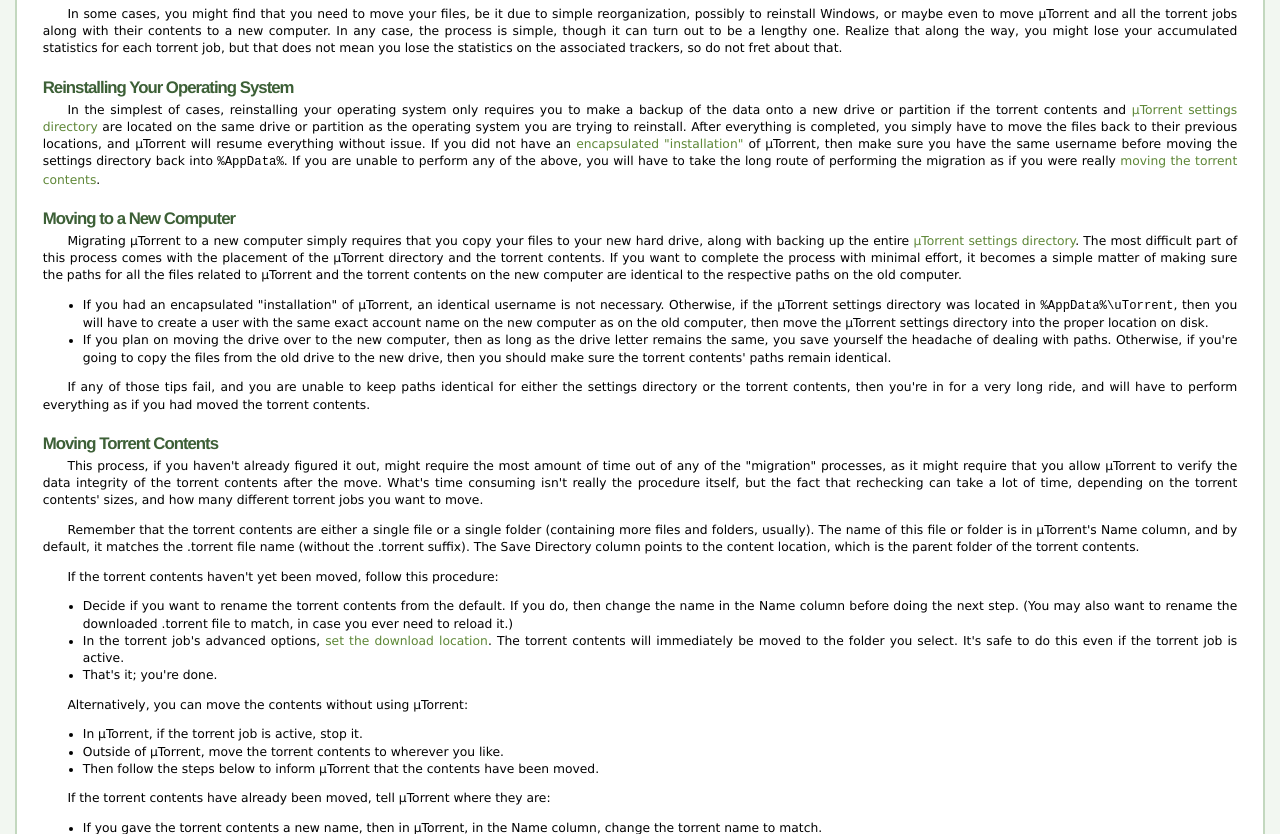
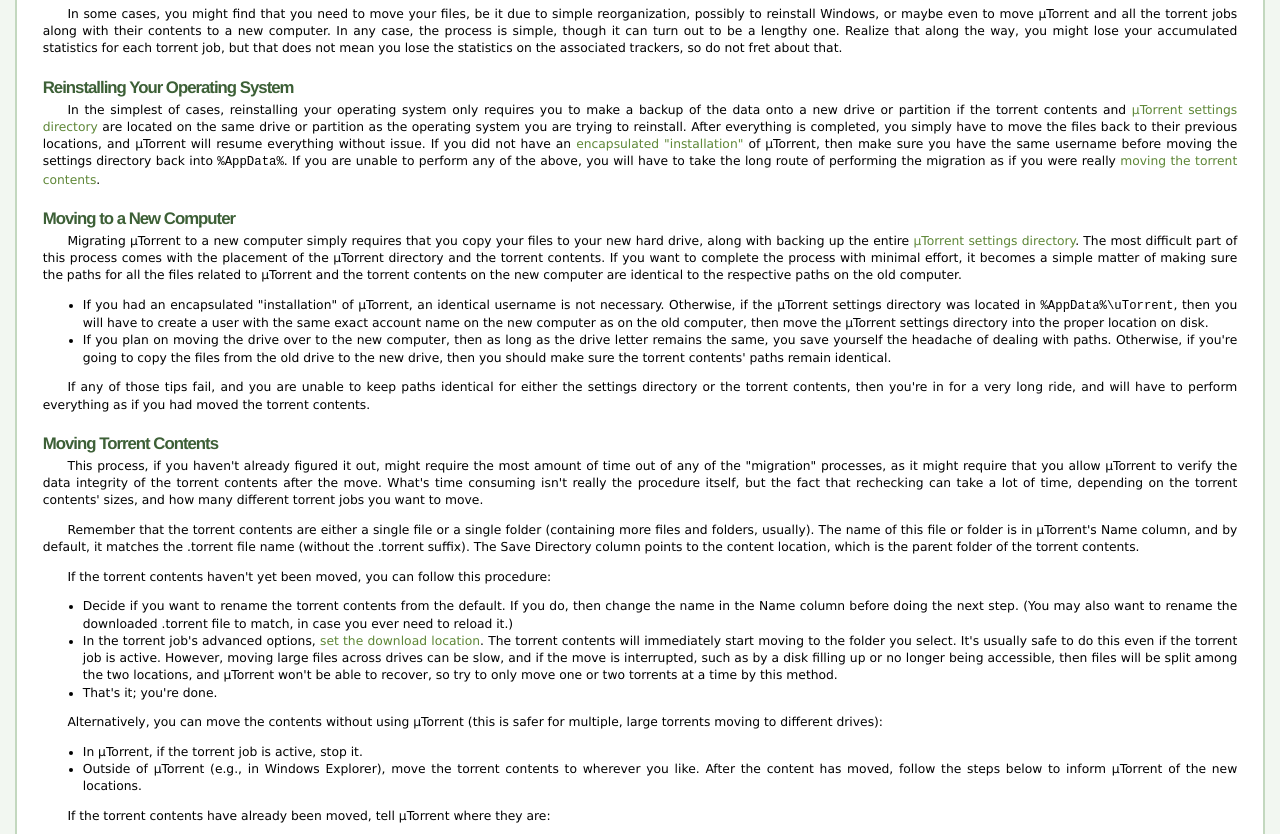
Before and after one commit to bittorrent/utorrent_help, a plain HTML site: page resources/html/Chapter03_02.html in a window 1280 px wide. Shown: the part 113-947 px from the top of the page. Drawn offline with Linux system fonts and the light colour scheme.

Commit message:
discourage moving multiple torrent contents across drives from within µTorrent

```diff
--- a/resources/html/Chapter03_02.html
+++ b/resources/html/Chapter03_02.html
@@ -37,17 +37,16 @@
 <h3><a class="name" id="Moving_Torrent_Contents" href="#Moving_Torrent_Contents">Moving Torrent Contents</a></h3>
 <p>This process, if you haven't already figured it out, might require the most amount of time out of any of the "migration" processes, as it might require that you allow &micro;Torrent to verify the data integrity of the torrent contents after the move. What's time consuming isn't really the procedure itself, but the fact that rechecking can take a lot of time, depending on the torrent contents' sizes, and how many different torrent jobs you want to move.</p>
 <p>Remember that the torrent contents are either a single file or a single folder (containing more files and folders, usually). The name of this file or folder is in &micro;Torrent's Name column, and by default, it matches the .torrent file name (without the .torrent suffix). The Save Directory column points to the content location, which is the parent folder of the torrent contents.</p>
-<p>If the torrent contents haven't yet been moved, follow this procedure:</p>
+<p>If the torrent contents haven't yet been moved, you can follow this procedure:</p>
 <ul>
 <li>Decide if you want to rename the torrent contents from the default. If you do, then change the name in the Name column before doing the next step. (You may also want to rename the downloaded .torrent file to match, in case you ever need to reload it.)</li>
-<li>In the torrent job's advanced options, <a href="AppendixA_01_04.html#Context_Menu.Torrent_Options.Advanced.Set_Download_Location">set the download location</a>. The torrent contents will immediately be moved to the folder you select. It's safe to do this even if the torrent job is active.</li>
+<li>In the torrent job's advanced options, <a href="AppendixA_01_04.html#Context_Menu.Torrent_Options.Advanced.Set_Download_Location">set the download location</a>. The torrent contents will immediately start moving to the folder you select. It's usually safe to do this even if the torrent job is active. However, moving large files across drives can be slow, and if the move is interrupted, such as by a disk filling up or no longer being accessible, then files will be split among the two locations, and &micro;Torrent won't be able to recover, so try to only move one or two torrents at a time by this method.</li>
 <li>That's it; you're done.</li>
 </ul>
-<p>Alternatively, you can move the contents without using &micro;Torrent:</p>
+<p>Alternatively, you can move the contents without using &micro;Torrent (this is safer for multiple, large torrents moving to different drives):</p>
 <ul>
 <li>In &micro;Torrent, if the torrent job is active, stop it.</li>
-<li>Outside of &micro;Torrent, move the torrent contents to wherever you like.</li>
-<li>Then follow the steps below to inform &micro;Torrent that the contents have been moved.</li>
+<li>Outside of &micro;Torrent (e.g., in Windows Explorer), move the torrent contents to wherever you like. After the content has moved, follow the steps below to inform &micro;Torrent of the new locations.</li>
 </ul>
 <p>If the torrent contents have already been moved, tell &micro;Torrent where they are:</p>
 <ul>
```
